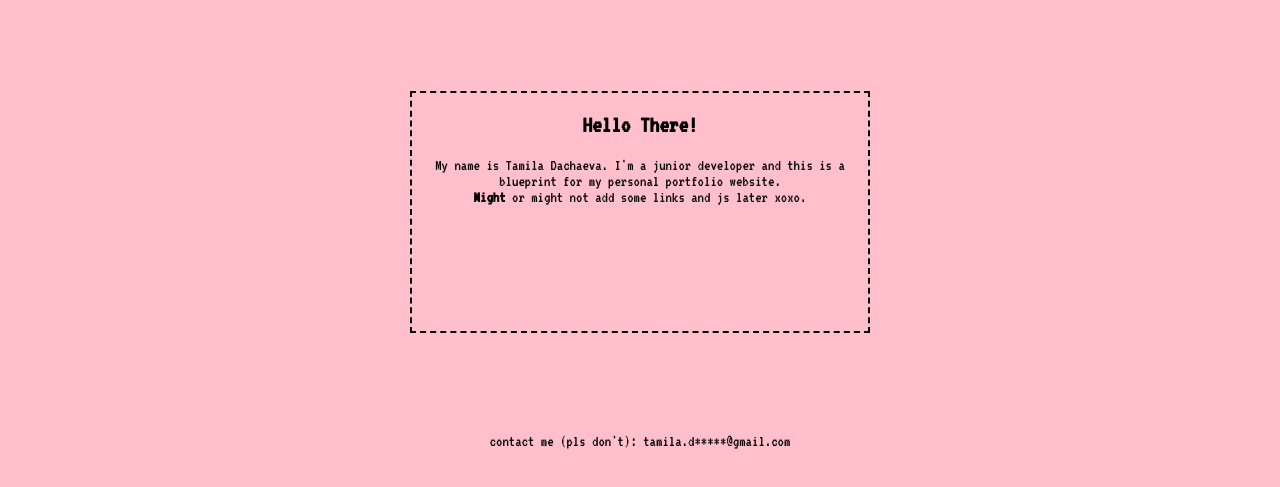
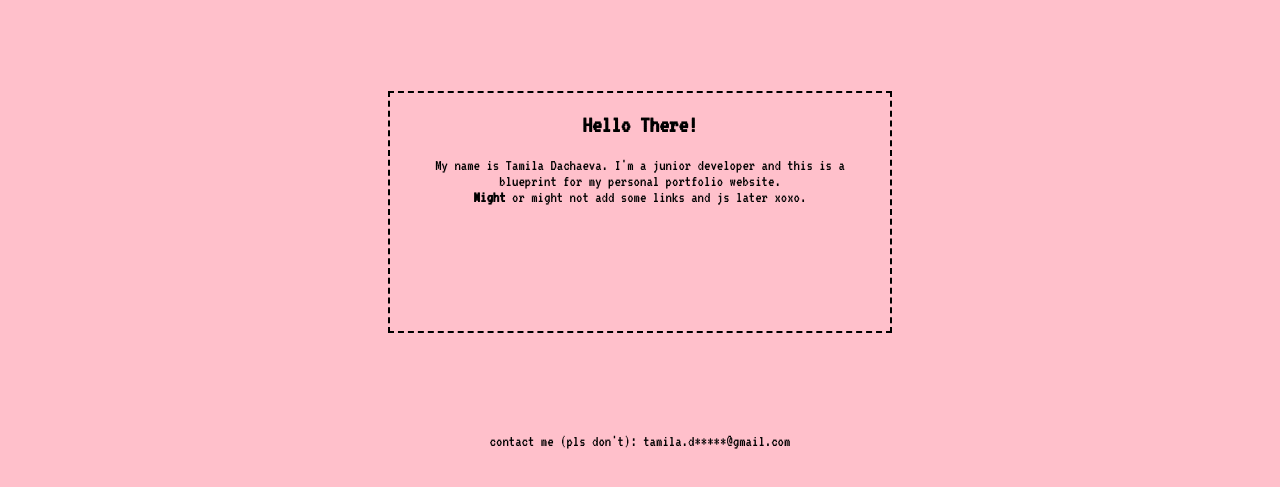
Before and after one commit to DTS01/ROne, a plain HTML site: page index.html in a window 1280 px wide. Shown: the part 49-536 px from the top of the page. Drawn offline with Linux system fonts and the light colour scheme.

Commit message:
margin auto

```diff
--- a/styles.css
+++ b/styles.css
@@ -43,11 +43,12 @@ nav li a:hover {
 
 div {
     border: 2px dashed black;
-    margin: 100px 400px;
+    justify-content: center;
     padding-bottom: 10%;
     text-align: center;
     min-width: 200px;
-
+    max-width: 500px;
+    margin: 100px auto;
 }
 
 div p {
```
